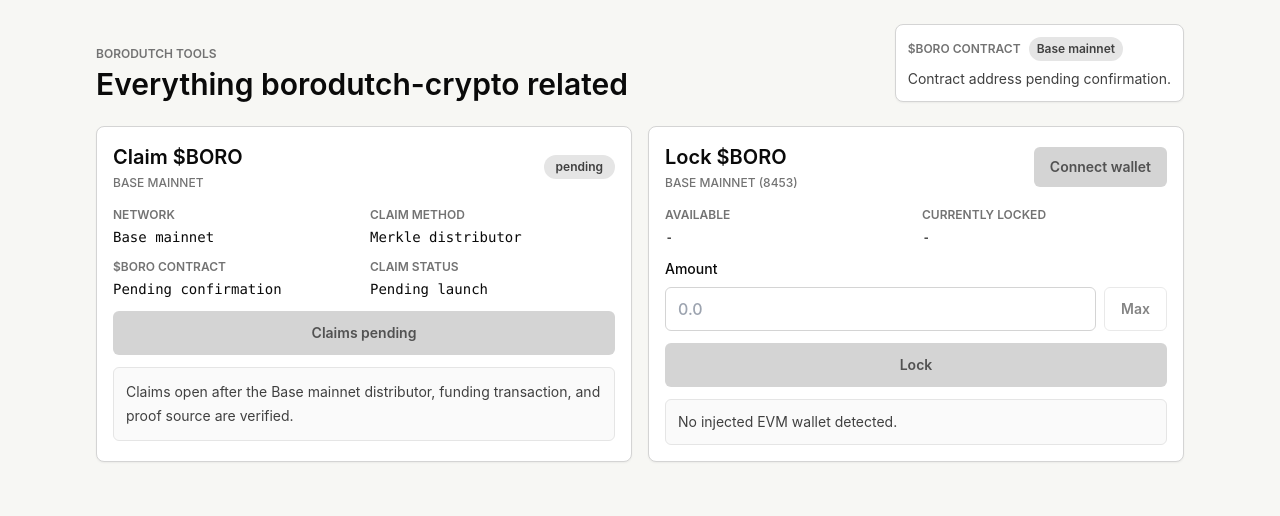
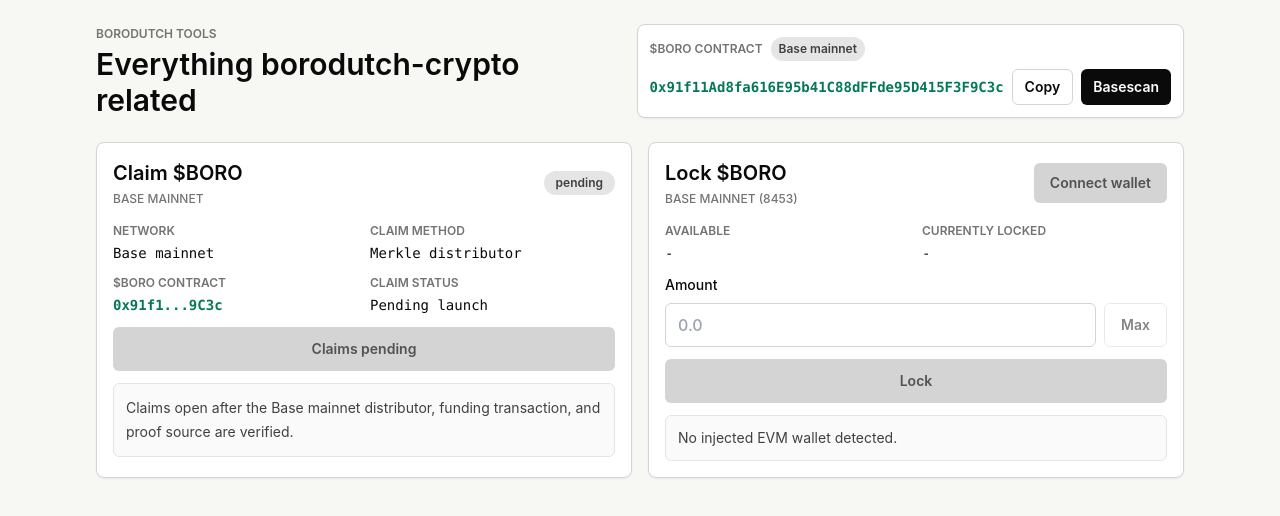
Before and after one commit to Borodutch/borodutch-tools, a Preact app in the folder apps/frontend/: page / in a window 1280 px wide. Shown: the top 516 px of the page. Built offline with nearby package versions, Linux system fonts and the light colour scheme; no server answers.

Commit message:
Display confirmed BORO token address

```diff
--- a/apps/frontend/src/evm.ts
+++ b/apps/frontend/src/evm.ts
@@ -1,4 +1,4 @@
-import { isRealAddress, normalizedAddress } from './launch-config'
+import { BASE_MAINNET_BORO_ADDRESS, isRealAddress, normalizedAddress } from './launch-config'
 
 export { isAddress } from './launch-config'
 
@@ -59,7 +59,7 @@
 }
 
 export function getLockConfig(): LockConfig {
-  const tokenAddress = normalizedAddress(import.meta.env.VITE_BASE_MAINNET_BORO_ADDRESS ?? '')
+  const tokenAddress = normalizedAddress(import.meta.env.VITE_BASE_MAINNET_BORO_ADDRESS ?? BASE_MAINNET_BORO_ADDRESS)
   const lockAddress = normalizedAddress(import.meta.env.VITE_BORO_LOCK_ADDRESS ?? '')
 
   return {
--- a/apps/frontend/src/launch-config.ts
+++ b/apps/frontend/src/launch-config.ts
@@ -1,4 +1,5 @@
 export const ZERO_ADDRESS = '0x0000000000000000000000000000000000000000'
+export const BASE_MAINNET_BORO_ADDRESS = '0x91f11Ad8fa616E95b41C88dFFde95D415F3F9C3c'
 
 export type BoroLaunchConfig = {
   tokenAddress: string
@@ -7,7 +8,7 @@
 }
 
 export function getBoroLaunchConfig(): BoroLaunchConfig {
-  const tokenAddress = normalizedAddress(import.meta.env.VITE_BASE_MAINNET_BORO_ADDRESS ?? '')
+  const tokenAddress = normalizedAddress(import.meta.env.VITE_BASE_MAINNET_BORO_ADDRESS ?? BASE_MAINNET_BORO_ADDRESS)
   return {
     tokenAddress,
     tokenConfigured: isRealAddress(tokenAddress),
```
Also changed, not shown: 2 other files (tests, documents, lock files or other folders).
